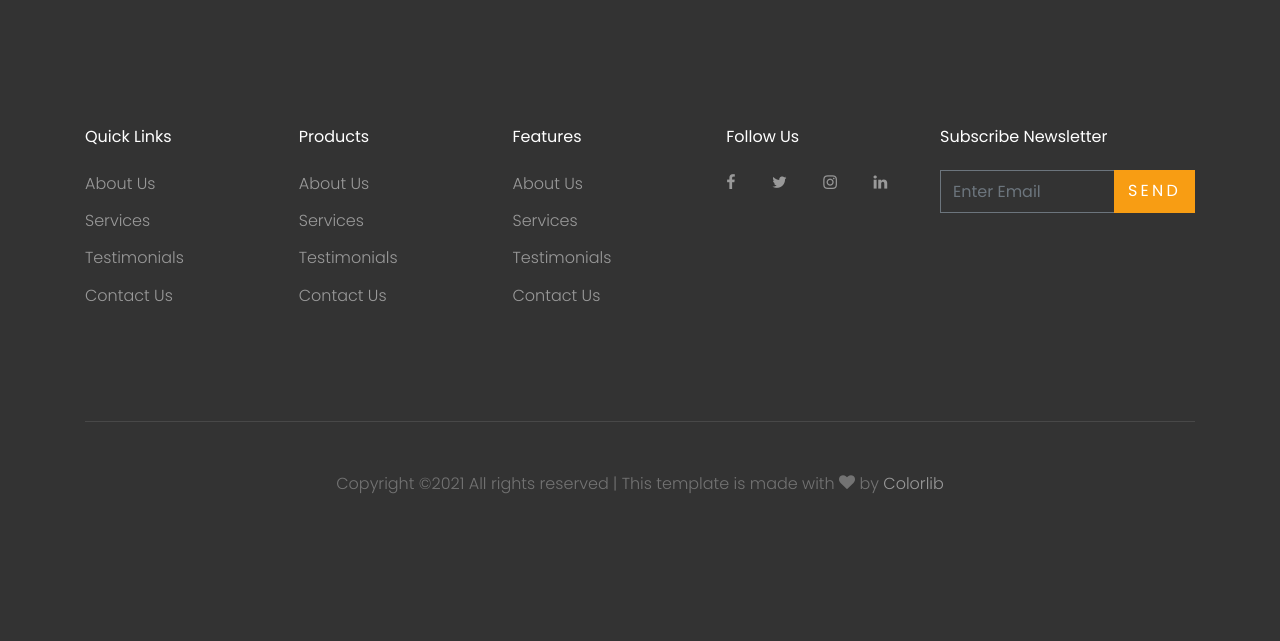
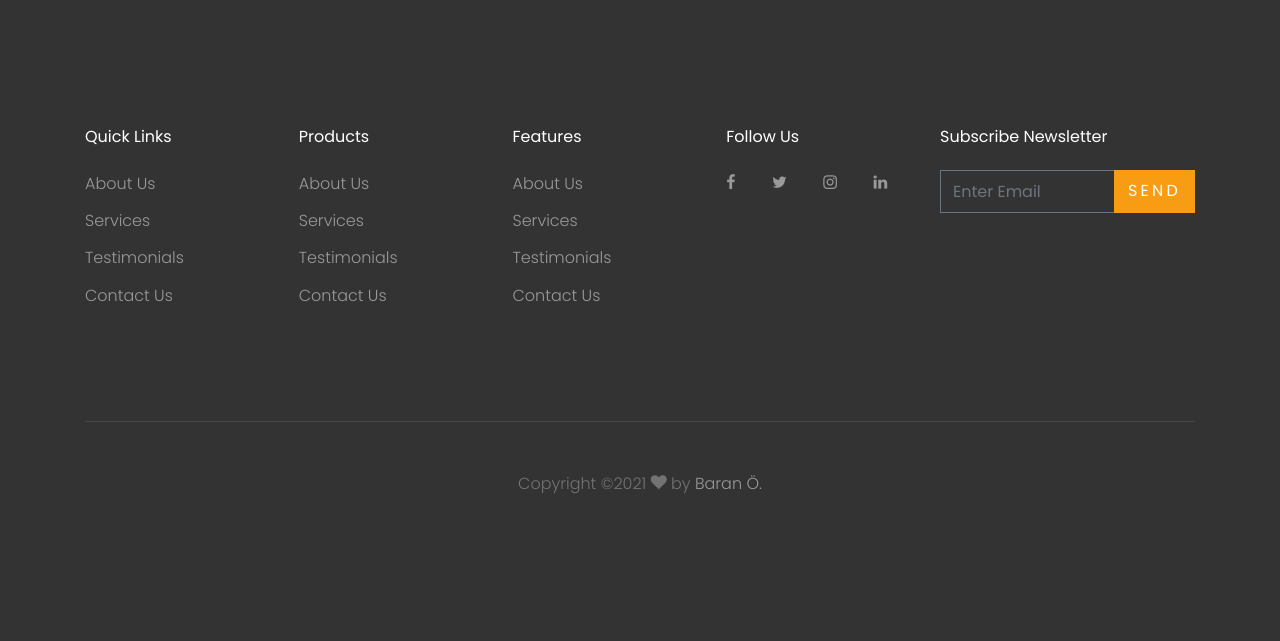
Before and after one commit to baran-ozer/django-blog-project, a Django app: page / in a window 1280 px wide. Shown: the part 4684-5325 px from the top of the page. Run offline with Django 3.2, Linux system fonts and the light colour scheme; some libraries are stand-ins or nearby versions; some web fonts are replaced.

Commit message:
index.html

```diff
--- a/backend/templates/index.html
+++ b/backend/templates/index.html
@@ -422,7 +422,7 @@
             <div class="border-top pt-5">
             <p>
             <!-- Link back to Colorlib can't be removed. Template is licensed under CC BY 3.0. -->
-            Copyright &copy;<script>document.write(new Date().getFullYear());</script> All rights reserved | This template is made with <i class="icon-heart" aria-hidden="true"></i> by <a href="https://colorlib.com" target="_blank" >Colorlib</a>
+            Copyright &copy;<script>document.write(new Date().getFullYear());</script> <i class="icon-heart" aria-hidden="true"></i> by <a href="https://colorlib.com" target="_blank" >Baran Ö.</a>
             <!-- Link back to Colorlib can't be removed. Template is licensed under CC BY 3.0. -->
             </p>
             </div>
```
